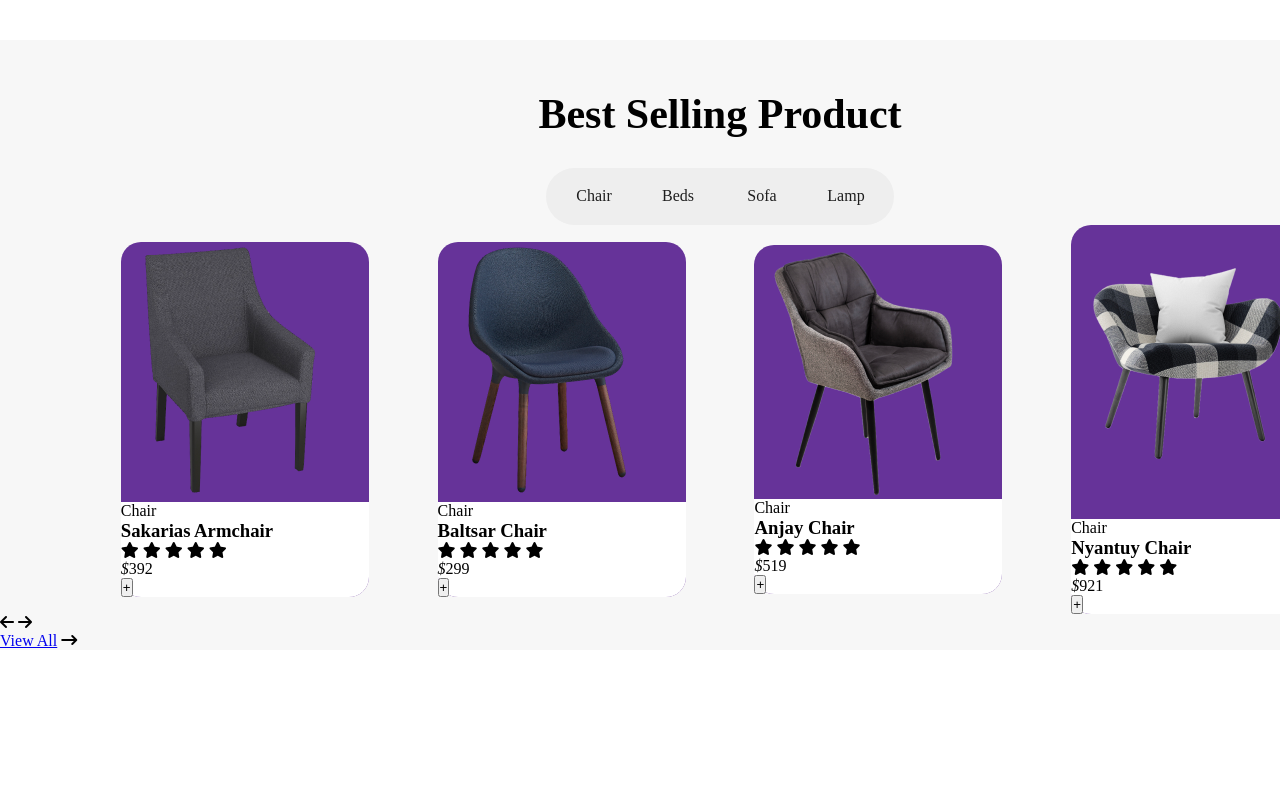
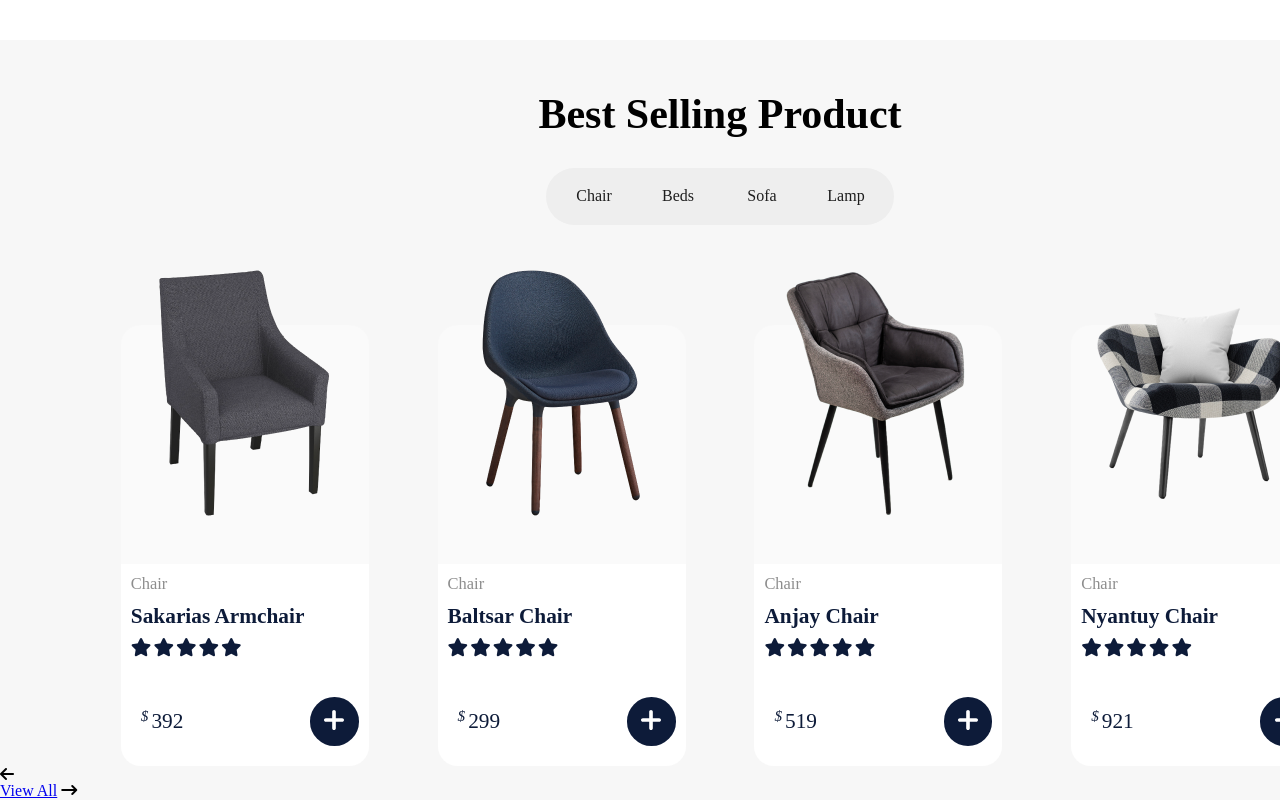
Before and after one commit to Giorgi014/10x, a plain HTML site: page 10x-figma-project/index.html in a window 1280 px wide. Shown: the part 1390-2190 px from the top of the page. Before the commit the page ends 2040 px from the top, so only its background shows below. Drawn offline with Linux system fonts and the light colour scheme.

Commit message:
best selling product

```diff
--- a/10x-figma-project/index.html
+++ b/10x-figma-project/index.html
@@ -1,16 +1,13 @@
 <!DOCTYPE html>
 <html lang="en">
+
 <head>
   <meta charset="UTF-8" />
   <meta name="viewport" content="width=device-width, initial-scale=1.0" />
   <link rel="stylesheet" href="style.css" />
-    <link
-      rel="stylesheet"
-      href="https://cdnjs.cloudflare.com/ajax/libs/font-awesome/6.7.2/css/all.min.css"
+  <link rel="stylesheet" href="https://cdnjs.cloudflare.com/ajax/libs/font-awesome/6.7.2/css/all.min.css"
     integrity="sha512-Evv84Mr4kqVGRNSgIGL/F/aIDqQb7xQ2vcrdIwxfjThSH8CSR7PBEakCr51Ck+w+/U6swU2Im1vVX0SVk9ABhg=="
-      crossorigin="anonymous"
-      referrerpolicy="no-referrer"
-    />
+    crossorigin="anonymous" referrerpolicy="no-referrer" />
   <title>Document</title>
 </head>
 
@@ -56,12 +53,7 @@
       <div class="inline-circle"></div>
     </div>
     <span class="input-place">
-        <input
-          type="text"
-          name="input"
-          type="text"
-          placeholder="Search furniture"
-        />
+      <input type="text" name="input" type="text" placeholder="Search furniture" />
       <i class="fa-solid fa-magnifying-glass"></i>
     </span>
   </section>
@@ -116,10 +108,7 @@
     </ul>
     <section class="section-container">
       <section>
-          <img
-            src="img/sakarias-armchair-black-sporda-dark-gray__0729767_pe737131_s5_adobespark.png"
-            alt=""
-          />
+        <img src="img/sakarias-armchair-black-sporda-dark-gray__0729767_pe737131_s5_adobespark.png" alt="" />
         <div class="item-info">
           <p class="item">Chair</p>
           <h3>Sakarias Armchair</h3>
@@ -132,15 +121,22 @@
           </div>
           <span>
             <p class="item-price"><i>$</i>392</p>
-              <button>+</button>
+            <button><svg fill="#fff" version="1.1" id="Capa_1" xmlns="http://www.w3.org/2000/svg" xmlns:xlink="http://www.w3.org/1999/xlink"
+              width="20" height="20" viewBox="0 0 45.402 45.402"
+              xml:space="preserve">
+           <g>
+             <path d="M41.267,18.557H26.832V4.134C26.832,1.851,24.99,0,22.707,0c-2.283,0-4.124,1.851-4.124,4.135v14.432H4.141
+               c-2.283,0-4.139,1.851-4.138,4.135c-0.001,1.141,0.46,2.187,1.207,2.934c0.748,0.749,1.78,1.222,2.92,1.222h14.453V41.27
+               c0,1.142,0.453,2.176,1.201,2.922c0.748,0.748,1.777,1.211,2.919,1.211c2.282,0,4.129-1.851,4.129-4.133V26.857h14.435
+               c2.283,0,4.134-1.867,4.133-4.15C45.399,20.425,43.548,18.557,41.267,18.557z"/>
+           </g>
+           </svg>
+          </button>
           </span>
         </div>
       </section>
       <section>
-          <img
-            src="img/sakarias-armchair-black-sporda-dark-gray__0729767_pe737131_s5_adobespark-2.png"
-            alt=""
-          />
+        <img src="img/sakarias-armchair-black-sporda-dark-gray__0729767_pe737131_s5_adobespark-2.png" alt="" />
         <div class="item-info">
           <p class="item">Chair</p>
           <h3>Baltsar Chair</h3>
@@ -153,15 +149,22 @@
           </div>
           <span>
             <p class="item-price"><i>$</i>299</p>
-              <button>+</button>
+            <button><svg fill="#fff" version="1.1" id="Capa_1" xmlns="http://www.w3.org/2000/svg" xmlns:xlink="http://www.w3.org/1999/xlink"
+              width="20" height="20" viewBox="0 0 45.402 45.402"
+              xml:space="preserve">
+           <g>
+             <path d="M41.267,18.557H26.832V4.134C26.832,1.851,24.99,0,22.707,0c-2.283,0-4.124,1.851-4.124,4.135v14.432H4.141
+               c-2.283,0-4.139,1.851-4.138,4.135c-0.001,1.141,0.46,2.187,1.207,2.934c0.748,0.749,1.78,1.222,2.92,1.222h14.453V41.27
+               c0,1.142,0.453,2.176,1.201,2.922c0.748,0.748,1.777,1.211,2.919,1.211c2.282,0,4.129-1.851,4.129-4.133V26.857h14.435
+               c2.283,0,4.134-1.867,4.133-4.15C45.399,20.425,43.548,18.557,41.267,18.557z"/>
+           </g>
+           </svg>
+          </button>
           </span>
         </div>
       </section>
       <section>
-          <img
-            src="img/sakarias-armchair-black-sporda-dark-gray__0729767_pe737131_s5_adobespark-3.png"
-            alt=""
-          />
+        <img src="img/sakarias-armchair-black-sporda-dark-gray__0729767_pe737131_s5_adobespark-3.png" alt="" />
         <div class="item-info">
           <p class="item">Chair</p>
           <h3>Anjay Chair</h3>
@@ -174,15 +177,22 @@
           </div>
           <span>
             <p class="item-price"><i>$</i>519</p>
-              <button>+</button>
+            <button><svg fill="#fff" version="1.1" id="Capa_1" xmlns="http://www.w3.org/2000/svg" xmlns:xlink="http://www.w3.org/1999/xlink"
+              width="20" height="20" viewBox="0 0 45.402 45.402"
+              xml:space="preserve">
+           <g>
+             <path d="M41.267,18.557H26.832V4.134C26.832,1.851,24.99,0,22.707,0c-2.283,0-4.124,1.851-4.124,4.135v14.432H4.141
+               c-2.283,0-4.139,1.851-4.138,4.135c-0.001,1.141,0.46,2.187,1.207,2.934c0.748,0.749,1.78,1.222,2.92,1.222h14.453V41.27
+               c0,1.142,0.453,2.176,1.201,2.922c0.748,0.748,1.777,1.211,2.919,1.211c2.282,0,4.129-1.851,4.129-4.133V26.857h14.435
+               c2.283,0,4.134-1.867,4.133-4.15C45.399,20.425,43.548,18.557,41.267,18.557z"/>
+           </g>
+           </svg>
+          </button>
           </span>
         </div>
       </section>
       <section>
-          <img
-            src="img/sakarias-armchair-black-sporda-dark-gray__0729767_pe737131_s5_adobespark-4.png"
-            alt=""
-          />
+        <img src="img/sakarias-armchair-black-sporda-dark-gray__0729767_pe737131_s5_adobespark-4.png" alt="" />
         <div class="item-info">
           <p class="item">Chair</p>
           <h3>Nyantuy Chair</h3>
@@ -195,7 +205,17 @@
           </div>
           <span>
             <p class="item-price"><i>$</i>921</p>
-              <button>+</button>
+            <button><svg fill="#fff" version="1.1" id="Capa_1" xmlns="http://www.w3.org/2000/svg" xmlns:xlink="http://www.w3.org/1999/xlink"
+              width="20" height="20" viewBox="0 0 45.402 45.402"
+              xml:space="preserve">
+           <g>
+             <path d="M41.267,18.557H26.832V4.134C26.832,1.851,24.99,0,22.707,0c-2.283,0-4.124,1.851-4.124,4.135v14.432H4.141
+               c-2.283,0-4.139,1.851-4.138,4.135c-0.001,1.141,0.46,2.187,1.207,2.934c0.748,0.749,1.78,1.222,2.92,1.222h14.453V41.27
+               c0,1.142,0.453,2.176,1.201,2.922c0.748,0.748,1.777,1.211,2.919,1.211c2.282,0,4.129-1.851,4.129-4.133V26.857h14.435
+               c2.283,0,4.134-1.867,4.133-4.15C45.399,20.425,43.548,18.557,41.267,18.557z"/>
+           </g>
+           </svg>
+          </button>
           </span>
         </div>
       </section>
@@ -210,4 +230,5 @@
     </p>
   </section>
 </body>
+
 </html>
--- a/10x-figma-project/style.css
+++ b/10x-figma-project/style.css
@@ -352,24 +352,29 @@
     line-height: 29.6px;
     margin-bottom: 29px;
 }
+
 .why-choosing-us .section-container .inline-container .more-info {
     color: #e58411;
     cursor: pointer;
 }
+
 .why-choosing-us .section-container .inline-container .more-info a {
     text-decoration: none;
     color: #e58411;
 }
+
 .best-seling-products {
     width: 1440px;
     background-color: rgba(247, 247, 247, 1);
     padding-top: 50px;
 }
+
 .best-seling-products h2 {
     text-align: center;
     font-size: 42px;
     padding-bottom: 30px;
 }
+
 .best-seling-products ul {
     display: flex;
     justify-content: center;
@@ -381,6 +386,7 @@
     background-color: rgba(238, 238, 238, 1);
     margin: auto;
 }
+
 .best-seling-products ul li {
     display: flex;
     justify-content: center;
@@ -391,27 +397,97 @@
     border-radius: 32px;
     transition: 0.3s background;
 }
+
 .best-seling-products ul li:hover {
     background-color: rgba(255, 255, 255, 1);
 }
+
 .best-seling-products ul li a {
     text-decoration: none;
     color: rgba(30, 30, 30, 1);
 }
+
 .best-seling-products .section-container {
     display: flex;
     justify-content: space-between;
     align-items: center;
     margin: auto;
     width: 1198.35px;
+    margin-top: 100px;
 }
-.best-seling-products .section-container section{
+
+.best-seling-products .section-container section {
+    position: relative;
     width: 248px;
+    height: 441px;
     border-radius: 20px;
-  background-color: rebeccapurple;
+    background-color: #FAFAFA;
+    display: flex;
+    align-items: center;
+    justify-content: center;
 }
-.best-seling-products .section-container .item-info{
+.best-seling-products .section-container section img {
+    position: absolute;
+    top: -60px;
+}
+.best-seling-products .section-container .item-info {
+    position: absolute;
     width: 100%;
     background-color: rgba(255, 255, 255, 1);
     border-radius: 0px 0px 20px 20px;
+    bottom: 0;
 }
+.best-seling-products .section-container .item-info p{
+    color: #8D8D8D;
+    font-size: 16.46px;
+    padding: 10px;
+}
+.best-seling-products .section-container .item-info h3{
+    font-size: 21.33px;
+    color: #0D1B39;
+    padding: 0 10px;
+}
+.best-seling-products .section-container .item-info #star-rating{
+    display: flex;
+    align-items: center;
+    gap: 2px;
+    font-size: 18.28px;
+    padding: 10px;
+}
+.best-seling-products .section-container .item-info #star-rating i{
+    color: #0D1B39;
+    cursor: pointer;
+}
+.best-seling-products .section-container .item-info #star-rating i:hover{
+    color: #F6B76F;
+}
+.best-seling-products .section-container .item-info span{
+    display: flex;
+    justify-content: space-between;
+    align-self: center;
+    padding: 30px 10px 20px 10px;
+}
+.best-seling-products .section-container .item-info span .item-price{
+    color: #0D1B39;
+    font-size: 21.31px;
+    display: flex;
+    align-items: center;
+    gap: 3px;
+}
+.best-seling-products .section-container .item-info span .item-price i{
+    font-size: 15.23px;
+    margin-top: -10px;
+}
+.best-seling-products .section-container .item-info span button{
+    width: 48.74px;
+    height: 48.74px;
+    border-radius: 50%;
+    border: none;
+    cursor: pointer;
+    background-color: #0D1B39;
+}
+.best-seling-products #slide{
+    display: flex;
+    align-items: center;
+    justify-content: space-between;
+}
```
Lines whose indentation alone changed are shown as unchanged.
